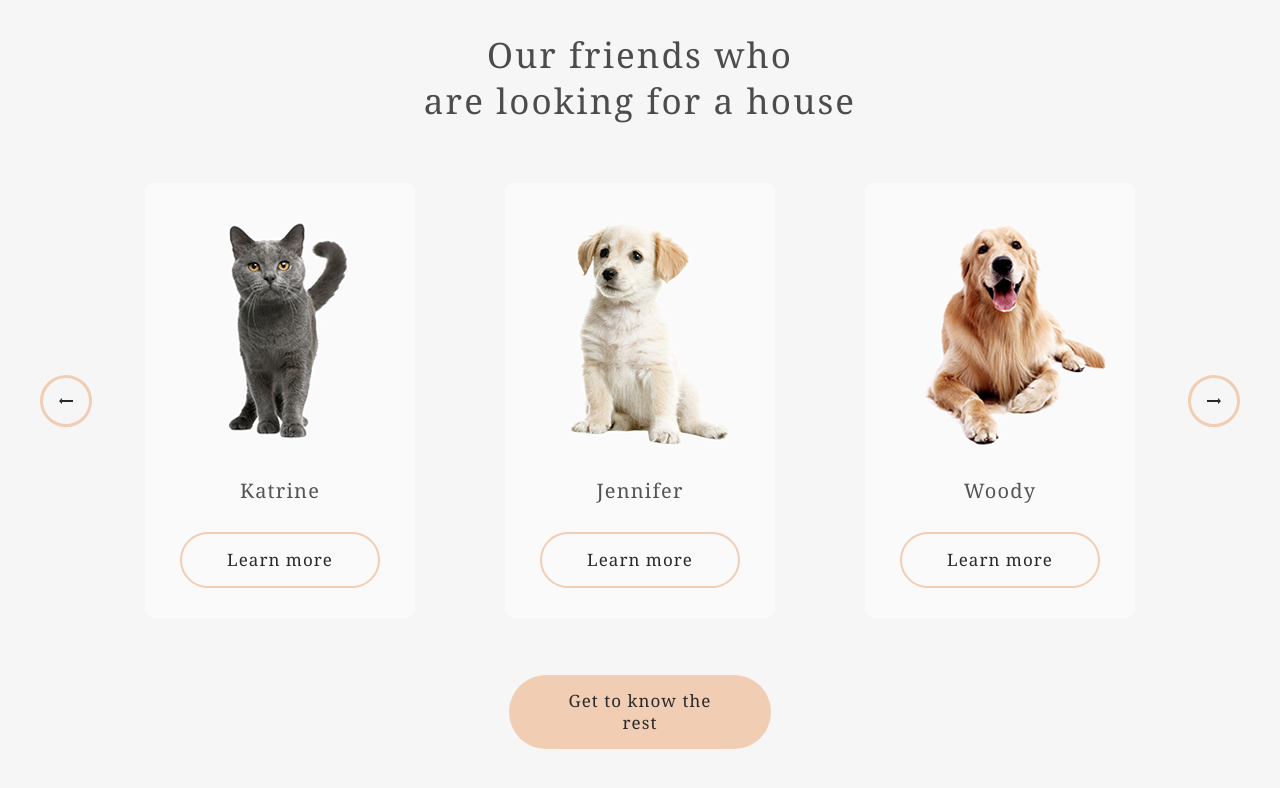
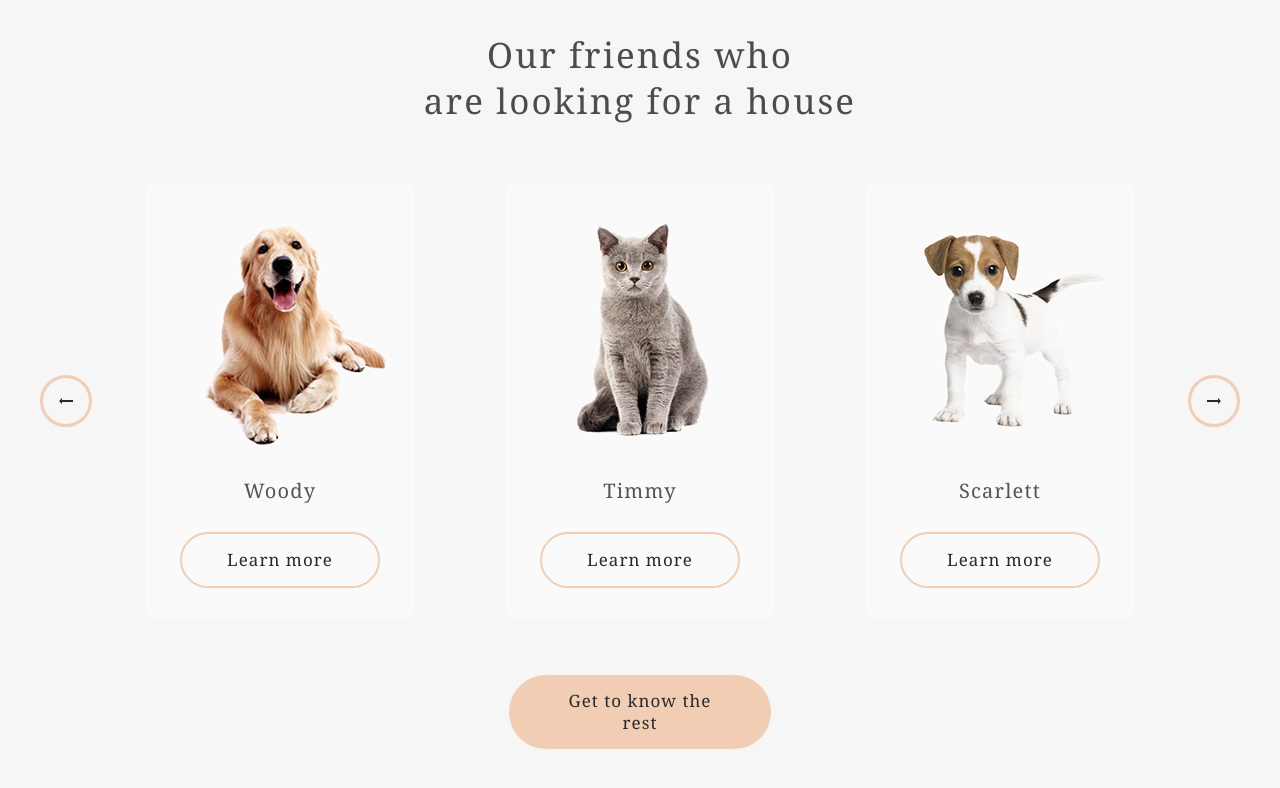
Before and after one commit to Solpio/shelter, a website built with webpack: page pages/main_page/index.html in a window 1280 px wide. Both pictures are taken after a click on the button 66 px from the left and 1944 px from the top of the page. Shown: the part 1544-2332 px from the top of the page. Built offline with nearby package versions, Linux system fonts and the light colour scheme.

Commit message:
feat: add random cards in slider

```diff
--- /dev/null
+++ b/assets/data/pets.json
@@ -0,0 +1,98 @@
+[
+    {
+      "name": "Jennifer",
+      "img": "../../assets/images/pets-jennifer.png",
+      "type": "Dog",
+      "breed": "Labrador",
+      "description": "Jennifer is a sweet 2 months old Labrador that is patiently waiting to find a new forever home. This girl really enjoys being able to go outside to run and play, but won't hesitate to play up a storm in the house if she has all of her favorite toys.",
+      "age": "2 months",
+      "inoculations": ["none"],
+      "diseases": ["none"],
+      "parasites": ["none"],
+      "id": 0
+    },
+    {
+      "name": "Sophia",
+      "img": "../../assets/images/pets-sophia.png",
+      "type": "Dog",
+      "breed": "Shih tzu",
+      "description": "Sophia here and I'm looking for my forever home to live out the best years of my life. I am full of energy. Everyday I'm learning new things, like how to walk on a leash, go potty outside, bark and play with toys and I still need some practice.",
+      "age": "1 month",
+      "inoculations": ["parvovirus"],
+      "diseases": ["none"],
+      "parasites": "none",
+      "id": 1
+    },
+    {
+      "name": "Woody",
+      "img": "../../assets/images/pets-woody.png",
+      "type": "Dog",
+      "breed": "Golden Retriever",
+      "description": "Woody is a handsome 3 1/2 year old boy. Woody does know basic commands and is a smart pup. Since he is on the stronger side, he will learn a lot from your training. Woody will be happier when he finds a new family that can spend a lot of time with him.",
+      "age": "3 years 6 months",
+      "inoculations": ["adenovirus", "distemper"],
+      "diseases": ["right back leg mobility reduced"],
+      "parasites": ["none"],
+      "id": 2
+    },
+    {
+      "name": "Scarlett",
+      "img": "../../assets/images/pets-scarlet.png",
+      "type": "Dog",
+      "breed": "Jack Russell Terrier",
+      "description": "Scarlett is a happy, playful girl who will make you laugh and smile. She forms a bond quickly and will make a loyal companion and a wonderful family dog or a good companion for a single individual too since she likes to hang out and be with her human.",
+      "age": "3 months",
+      "inoculations": ["parainfluenza"],
+      "diseases": ["none"],
+      "parasites": ["none"],
+      "id": 3
+    },
+    {
+      "name": "Katrine",
+      "img": "../../assets/images/pets-katrine.png",
+      "type": "Cat",
+      "breed": "British Shorthair",
+      "description": "Katrine is a beautiful girl. She is as soft as the finest velvet with a thick lush fur. Will love you until the last breath she takes as long as you are the one. She is picky about her affection. She loves cuddles and to stretch into your hands for a deeper relaxations.",
+      "age": "6 months",
+      "inoculations": ["panleukopenia"],
+      "diseases": ["none"],
+      "parasites": ["none"],
+      "id": 4
+    },
+    {
+      "name": "Timmy",
+      "img": "../../assets/images/pets-timmy.png",
+      "type": "Cat",
+      "breed": "British Shorthair",
+      "description": "Timmy is an adorable grey british shorthair male. He loves to play and snuggle. He is neutered and up to date on age appropriate vaccinations. He can be chatty and enjoys being held. Timmy has a lot to say and wants a person to share his thoughts with.",
+      "age": "2 years 3 months",
+      "inoculations": ["calicivirus", "viral rhinotracheitis"],
+      "diseases": ["kidney stones"],
+      "parasites": ["none"],
+      "id": 5
+    },
+    {
+      "name": "Freddie",
+      "img": "../../assets/images/pets-freddie.png",
+      "type": "Cat",
+      "breed": "British Shorthair",
+      "description": "Freddie is a little shy at first, but very sweet when he warms up. He likes playing with shoe strings and bottle caps. He is quick to learn the rhythms of his human’s daily life. Freddie has bounced around a lot in his life, and is looking to find his forever home.",
+      "age": "2 months",
+      "inoculations": ["rabies"],
+      "diseases": ["none"],
+      "parasites": ["none"],
+      "id": 6
+    },
+    {
+      "name": "Charly",
+      "img": "../../assets/images/pets-charly.png",
+      "type": "Dog",
+      "breed": "Jack Russell Terrier",
+      "description": "This cute boy, Charly, is three years old and he likes adults and kids. He isn’t fond of many other dogs, so he might do best in a single dog home. Charly has lots of energy, and loves to run and play. We think a fenced yard would make him very happy.",
+      "age": "8 years",
+      "inoculations": ["bordetella bronchiseptica", "leptospirosis"],
+      "diseases": ["deafness", "blindness"],
+      "parasites": ["lice", "fleas"],
+      "id": 7
+    }
+  ]
--- a/pages/main_page/index.html
+++ b/pages/main_page/index.html
@@ -85,73 +85,10 @@
           <div class="slider">
             <div class="card__wrapper">
               <div class="card__bundle" id="item-left">
-                <div class="pet_card">
-                  <img class="card__image" src="../../assets/images/pets-katrine.png" alt="kit"></img>
-                  <div class="card__details">
-                    <span class="card__name">Katrine</span>
-                    <button class="card__button button--secondary">Learn more</button>
-                  </div>
-                </div>
-                <div class="pet_card">
-                  <img class="card__image" src="../../assets/images/pets-jennifer.png" alt="kit"></img>
-                  <div class="card__details">
-                    <span class="card__name">Jennifer</span>
-                    <button class="card__button button--secondary">Learn more</button>
-                  </div>
-                </div>
-                <div class="pet_card">
-                  <img class="card__image" src="../../assets/images/pets-woody.png" alt="kit"></img>
-                  <div class="card__details">
-                    <span class="card__name">Woody</span>
-                    <button class="card__button button--secondary">Learn more</button>
-                  </div>
-                </div>
               </div>
               <div class="card__bundle" id="item-active">
-                <div class="pet_card">
-                  <img class="card__image" src="../../assets/images/pets-katrine.png" alt="kit"></img>
-                  <div class="card__details">
-                    <span class="card__name">Katrine</span>
-                    <button class="card__button button--secondary">Learn more</button>
-                  </div>
-                </div>
-                <div class="pet_card">
-                  <img class="card__image" src="../../assets/images/pets-jennifer.png" alt="kit"></img>
-                  <div class="card__details">
-                    <span class="card__name">Jennifer</span>
-                    <button class="card__button button--secondary">Learn more</button>
-                  </div>
-                </div>
-                <div class="pet_card">
-                  <img class="card__image" src="../../assets/images/pets-woody.png" alt="kit"></img>
-                  <div class="card__details">
-                    <span class="card__name">Woody</span>
-                    <button class="card__button button--secondary">Learn more</button>
-                  </div>
-                </div>
               </div>
               <div class="card__bundle" id="item-right">
-                <div class="pet_card">
-                  <img class="card__image" src="../../assets/images/pets-katrine.png" alt="kit"></img>
-                  <div class="card__details">
-                    <span class="card__name">Katrine</span>
-                    <button class="card__button button--secondary">Learn more</button>
-                  </div>
-                </div>
-                <div class="pet_card">
-                  <img class="card__image" src="../../assets/images/pets-jennifer.png" alt="kit"></img>
-                  <div class="card__details">
-                    <span class="card__name">Jennifer</span>
-                    <button class="card__button button--secondary">Learn more</button>
-                  </div>
-                </div>
-                <div class="pet_card">
-                  <img class="card__image" src="../../assets/images/pets-woody.png" alt="kit"></img>
-                  <div class="card__details">
-                    <span class="card__name">Woody</span>
-                    <button class="card__button button--secondary">Learn more</button>
-                  </div>
-                </div>
               </div>
             </div>
           </div>
@@ -271,7 +208,7 @@
       <img class="footer__image" src="../../assets/images/footer-puppy.png" alt="">
     </div>
   </footer>
-  <script src="../../index.js"></script>
+  <script src="../../route.js"></script>
 </body>
 
 </html>
--- /dev/null
+++ b/route.js
@@ -0,0 +1,199 @@
+const desktop = 1280;
+const tablet = 768;
+const mobile = 320;
+
+let bundle = [];
+
+const router = async () => {
+  await fetch("../../assets/data/pets.json").then((response) =>
+    response.json().then((pets) => {
+      for (let pet of pets) {
+        bundle.push(pet);
+      }
+    })
+  );
+    await createSlider(bundle);
+};
+
+
+window.addEventListener('load', router);
+
+
+async function createSlider(bundle){
+
+  let item_active = document.querySelector("#item-active");
+  let item_left = document.querySelector("#item-left");
+  let item_right = document.querySelector("#item-right");
+
+  let activeSlides = takeSlides(bundle);
+  let restSlides = bundle.filter((e)=> activeSlides.indexOf(e) === -1);
+
+  let leftSlides = takeSlides(restSlides);
+  let rightSlides = takeSlides(restSlides);
+  // console.log(activeSlides);
+  // console.log(leftSlides);
+  // console.log(rightSlides);
+
+  let cards_active = createCards(activeSlides);
+  let cards_left = createCards(leftSlides);
+  let cards_right = createCards(rightSlides);
+
+
+  item_active.append(...cards_active);
+  item_left.append(...cards_left);
+  item_right.append(...cards_right);
+
+  await rotateSlider(bundle, leftSlides, rightSlides, activeSlides);
+
+}
+
+
+async function rotateSlider(bundle, left, right, active) {
+  let item_active = document.querySelector("#item-active");
+  let item_left = document.querySelector("#item-left");
+  let item_right = document.querySelector("#item-right");
+
+  let buttons = document.getElementsByClassName("slider__button");
+  let button_left = buttons[0];
+  let button_right = buttons[1];
+
+  let card_wrapper = document.querySelector(".card__wrapper");
+
+  button_left.addEventListener("click", moveSlider().left);
+  button_right.addEventListener("click", moveSlider().right);
+
+  function moveSlider() {
+    let width = window.innerWidth;
+    return {
+      left: function () {
+        if (width >= desktop) {
+          card_wrapper.classList.add("transition-left");
+        } else if (width >= tablet) {
+          card_wrapper.classList.add("transition-left-tablet");
+        } else {
+          card_wrapper.classList.add("transition-left-mobile");
+        }
+      },
+      right: function () {
+        if (width >= desktop) {
+          card_wrapper.classList.add("transition-right");
+        } else if (width >= tablet) {
+          card_wrapper.classList.add("transition-right-tablet");
+        } else {
+          card_wrapper.classList.add("transition-right-mobile");
+        }
+      },
+    };
+  }
+
+  card_wrapper.addEventListener("animationend", (animationEvent) => {
+    card_wrapper.classList.remove("transition-left");
+    card_wrapper.classList.remove("transition-left-tablet");
+    card_wrapper.classList.remove("transition-left-mobile");
+    card_wrapper.classList.remove("transition-right");
+    card_wrapper.classList.remove("transition-right-tablet");
+    card_wrapper.classList.remove("transition-right-mobile");
+    let changed_item;
+    if (
+      animationEvent.animationName === "move-left" ||
+      animationEvent.animationName == "move-left-tablet" ||
+      animationEvent.animationName == "move-left-mobile"
+    ) {
+      // item_right.innerHTML = item_active.innerHTML; // saving last active slide if we wanna return to prev slide
+      // right = active;
+      changed_item = item_left;
+      item_active.innerHTML = "";
+      item_active.append(...item_left.childNodes);
+      let restSlides = bundle.filter((e) => left.indexOf(e) === -1);
+      let leftSlides = takeSlides(restSlides);
+      let cards = createCards(leftSlides);
+      item_left.innerHTML = "";
+      item_left.append(...cards);
+      left = leftSlides;
+    } else {
+      // item_left.innerHTML = item_active.innerHTML;
+      // left = active;
+      changed_item = item_right;
+      item_active.innerHTML = "";
+      item_active.append(...item_right.childNodes);
+      let restSlides = bundle.filter((e) => right.indexOf(e) === -1);
+      let rightSlides = takeSlides(restSlides);
+      let cards = createCards(rightSlides);
+      item_right.innerHTML = "";
+      item_right.append(...cards);
+      right = rightSlides;
+    }
+  });
+}
+
+
+
+
+function shaffle(array) {
+  let currentIndex = array.length;
+
+  while (currentIndex != 0) {
+
+    randomIndex = Math.floor(Math.random() * currentIndex);
+    currentIndex--;
+
+    [array[currentIndex], array[randomIndex]] = [
+      array[randomIndex], array[currentIndex]];
+  }
+}
+
+
+function createCard(obj){
+  let div = document.createElement("div");
+  div.classList.add("pet_card");
+
+  let card_image = document.createElement("img");
+  card_image.classList.add("card__image");
+  card_image.setAttribute("alt", obj.type);
+  card_image.setAttribute("src", obj.img);
+
+  let card_details = document.createElement("div");
+  card_details.classList.add("card__details");
+
+  let card_name = document.createElement("span");
+  card_name.classList.add("card__name")
+  card_name.textContent = obj.name;
+
+// add popup-create-function
+  let card_button = document.createElement("button");
+  card_button.classList.add("card__button");
+  card_button.classList.add("button--secondary");
+  card_button.textContent = "Learn more";
+
+  card_button.addEventListener("click",()=>console.log(obj.name))
+
+  card_details.append(card_name, card_button);
+  div.append(card_image,card_details);
+  return div;
+}
+
+
+function createCards(arr){
+  let cards = [];
+  for (let pet of arr){
+    cards.push(createCard(pet));
+  }
+  return cards
+}
+
+function takeSlides(arr){
+  let activeSlides = [];
+  shaffle(arr);
+  if (window.innerWidth >= desktop){
+    activeSlides.push(arr[0]);
+    activeSlides.push(arr[1]);
+    activeSlides.push(arr[2]);
+  } else if(window.innerWidth >= tablet){
+    activeSlides.push(arr[0]);
+    activeSlides.push(arr[1]);
+  } else{
+    activeSlides.push(arr[0]);
+  }
+
+  return activeSlides
+}
--- a/style/components/_card.scss
+++ b/style/components/_card.scss
@@ -1,13 +1,19 @@
 .card__wrapper{
+    position: relative;
     display: flex;
     max-width: 990px;
-    justify-content: center;
+    left: calc(-990px - 90px);
+    // justify-content: center;
+    column-gap: 90px;
     @extend %transition-time;
     @include media-desktop{
         max-width: 580px;
+        column-gap: 40px;
+        left: calc(-580px - 40px);
     }
     @include media-tablet{
         max-width: 270px;
+        left: calc(-270px - 40px);
     }
 }
 
@@ -66,3 +72,65 @@
         margin: 0;
     }
 }
+
+
+@keyframes move-left {
+    from{left: calc(-990px - 90px)};
+    to {left: 0};
+}
+
+@keyframes move-right {
+    from{left: calc(-990px - 90px)};
+    to {left: calc((-990px - 90px) * 2)};
+}
+
+.transition-right {
+    animation-name: move-right;
+    animation-duration: 1s;
+  }
+
+.transition-left {
+    animation-name: move-left;
+    animation-duration: 1s;
+  }
+
+@keyframes move-left-tablet {
+    from{left: calc(-580px - 40px)};
+    to {left: 0};
+}
+
+@keyframes move-right-tablet {
+    from{ left: calc(-580px - 40px)};
+    to {left: calc((-580px - 40px) * 2)};
+}
+
+.transition-right-tablet {
+    animation-name: move-right-tablet;
+    animation-duration: 1s;
+  }
+
+.transition-left-tablet {
+    animation-name: move-left-tablet;
+    animation-duration: 1s;
+  }
+
+
+@keyframes move-left-mobile {
+    from{left: calc(-270px - 40px)};
+    to {left: 0};
+}
+
+@keyframes move-right-mobile {
+    from{left: calc(-270px - 40px)};
+    to {left: calc((-270px - 40px) * 2)};
+}
+
+.transition-right-mobile {
+    animation-name: move-right-mobile;
+    animation-duration: 1s;
+  }
+
+.transition-left-mobile {
+    animation-name: move-left-mobile;
+    animation-duration: 1s;
+  }
```
Also changed, not shown: style/style.css, 1 other file.
